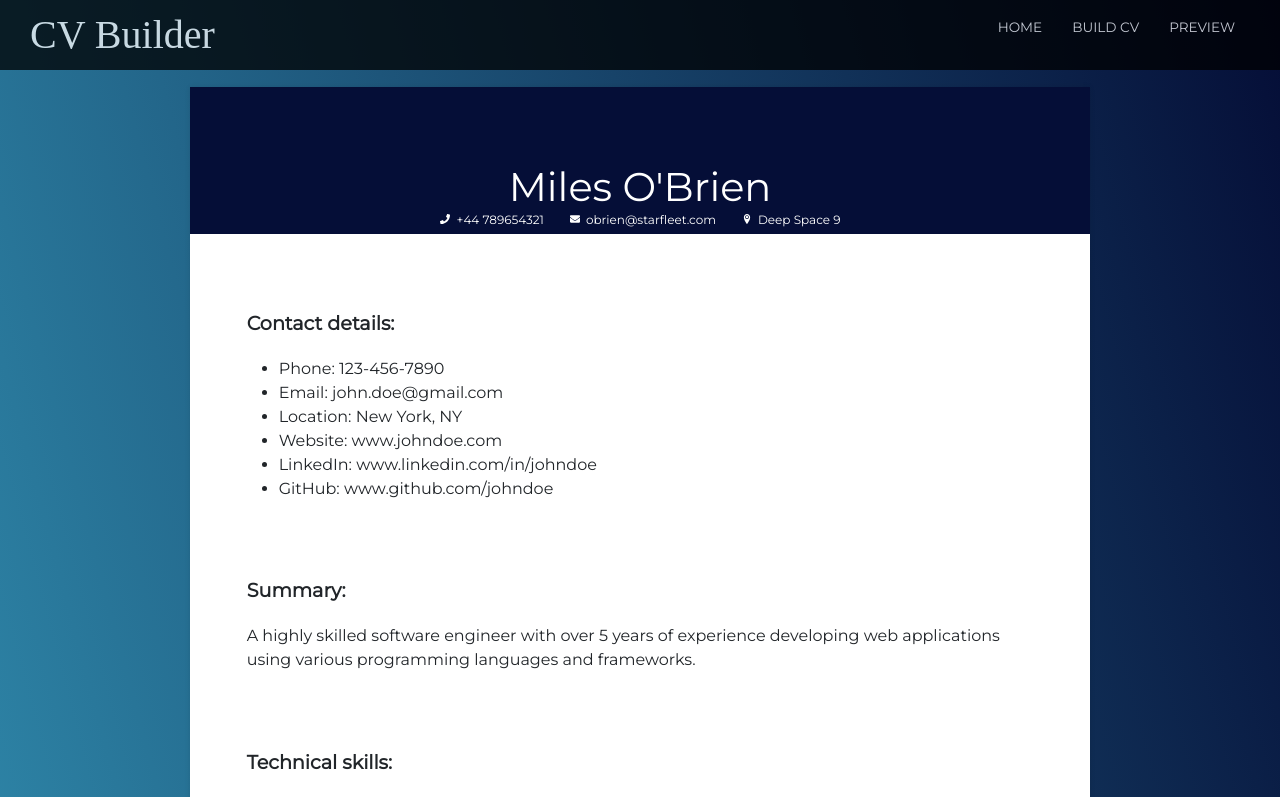
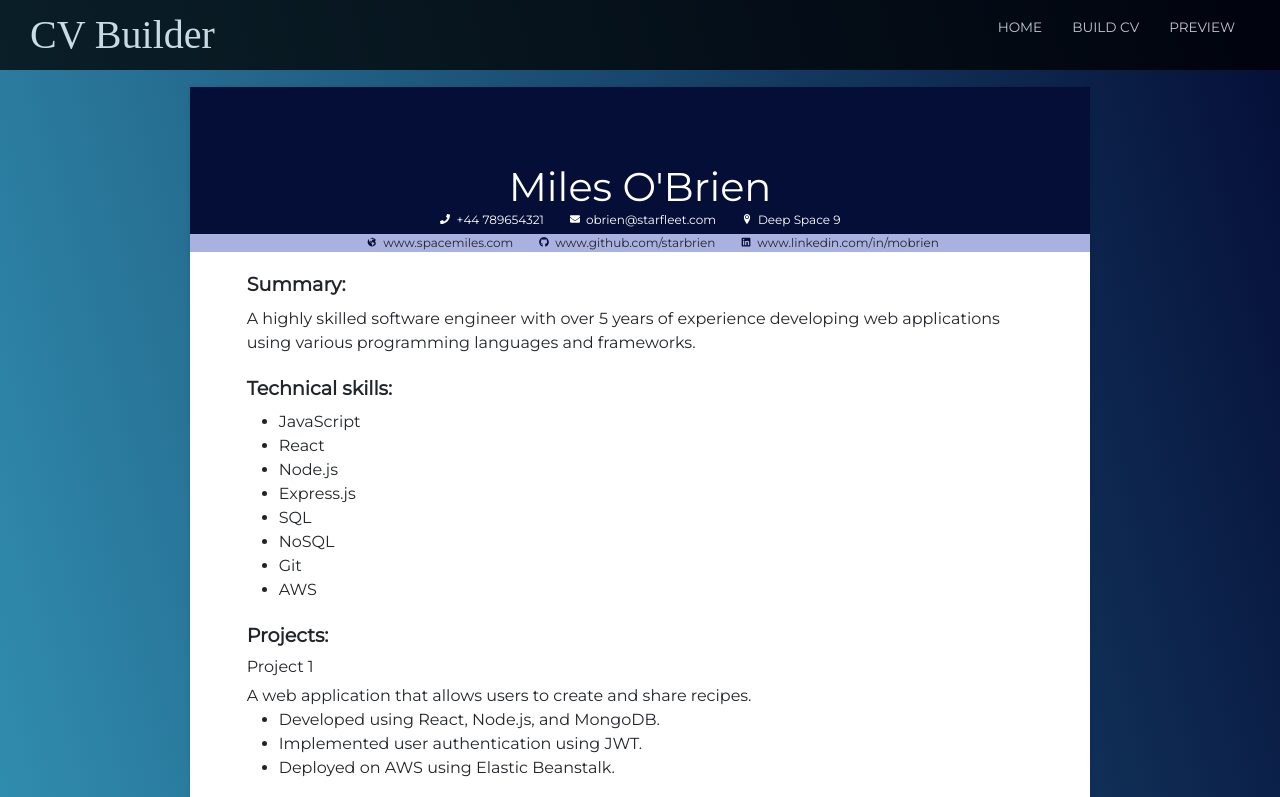
Before and after one commit to maijako/CV-generator, a React (Create React App) app: page /preview in a window 1280 px wide. Shown: the top 797 px of the page. Built offline with nearby package versions, Linux system fonts and the light colour scheme; a web font is replaced by a local one; what @react-pdf/renderer would draw is missing.

Commit message:
style links

```diff
--- a/src/cv_designs/designOne/CvOne.css
+++ b/src/cv_designs/designOne/CvOne.css
@@ -49,7 +49,6 @@ header {
   margin-bottom: 5px;
 }
 
-
 .candidateName h1 {
   margin: 0;
   color: var(--primary-white);
@@ -61,14 +60,32 @@ header {
   font-weight: bold;
 }
 
-
-
 h2 {
   font-size: 1em;
 }
 
+.websites {
+  background-color: #a9b1e0;
+}
+
+.website__icon {
+  margin-right: 5px;
+  margin-left: 25px;
+  color: #050e37;
+  padding-bottom: 2px;
+}
+
+.website__details {
+  margin: 0;
+  display: flex;
+  align-items: center;
+  justify-content: center;
+  font-size: 12px;
+}
+
+
 .section {
-  margin-top: 2cm;
+  margin-top: 0.5cm;
   margin-left: 1.5cm;
   margin-right: 1.5cm;
 }
@@ -76,10 +93,11 @@ h2 {
 .section-header {
   font-size: 1.2em;
   font-weight: bold;
+  align-items: center;
 }
 
 .section-content {
-  margin-top: 0.5cm;
+  margin-top: 0.2cm;
 }
 
 .section-content p {
--- a/src/cv_designs/designOne/MainSectionOne.js
+++ b/src/cv_designs/designOne/MainSectionOne.js
@@ -2,6 +2,9 @@ import React from "react";
 import { FaPhone } from "react-icons/fa";
 import { FaEnvelope } from "react-icons/fa";
 import { ImLocation2 } from "react-icons/im";
+import { GiEarthAmerica } from "react-icons/gi";
+import { FaGithub } from "react-icons/fa";
+import { FaLinkedin } from "react-icons/fa";
 
 
 function MainSectionOne() {
@@ -16,18 +19,12 @@ function MainSectionOne() {
         </p>
       </header>
 
-      <div class="section">
-        <div class="section-header">Contact details:</div>
-        <div class="section-content">
-          <ul>
-            <li>Phone: 123-456-7890</li>
-            <li>Email: john.doe@gmail.com</li>
-            <li>Location: New York, NY</li>
-            <li>Website: www.johndoe.com</li>
-            <li>LinkedIn: www.linkedin.com/in/johndoe</li>
-            <li>GitHub: www.github.com/johndoe</li>
-          </ul>
-        </div>
+      <div class="websites">
+        <p className="website__details">
+          <GiEarthAmerica className="website__icon" /> www.spacemiles.com
+          <FaGithub className="website__icon" /> www.github.com/starbrien
+          <FaLinkedin className="website__icon" /> www.linkedin.com/in/mobrien
+        </p>
       </div>
 
       <div class="section">
```
